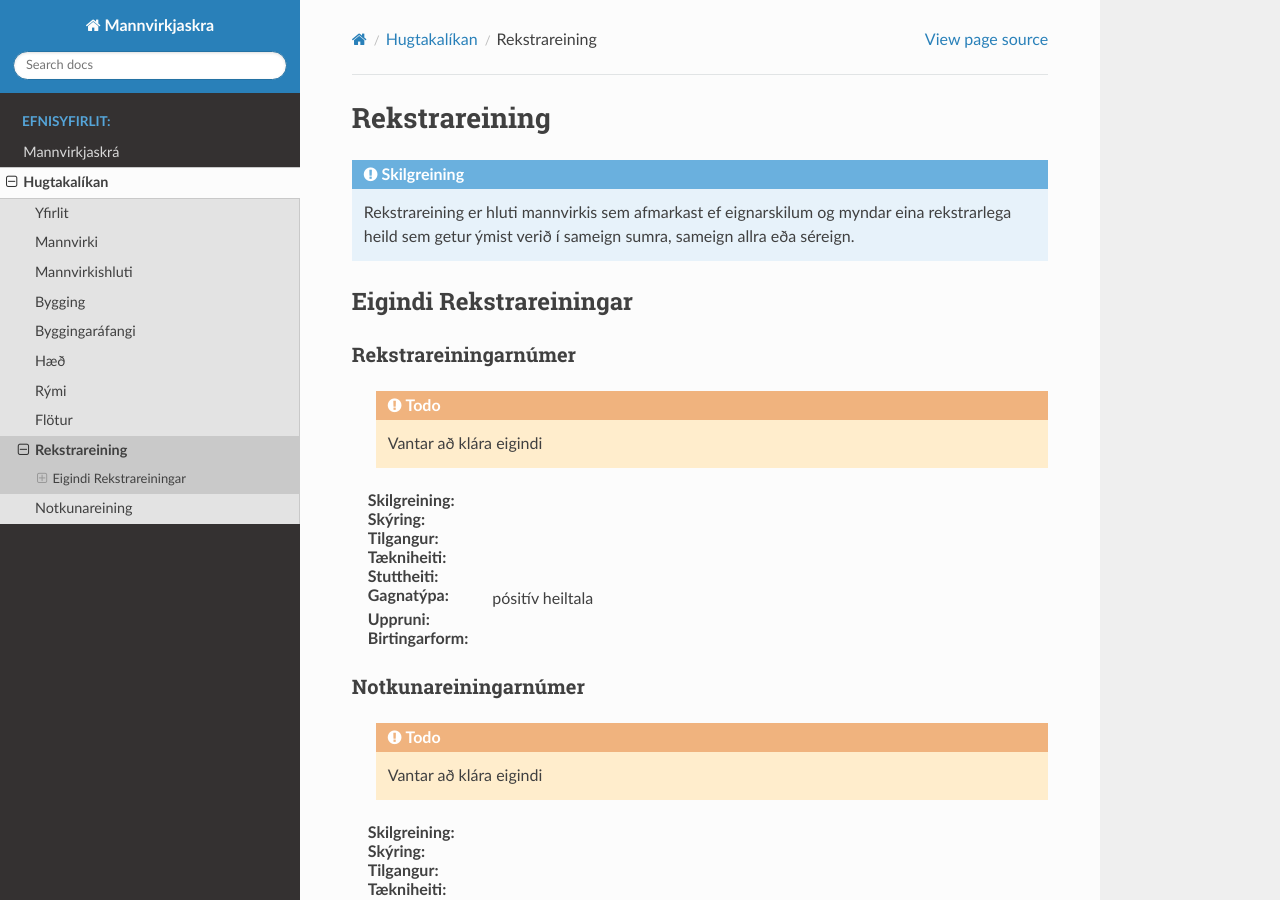
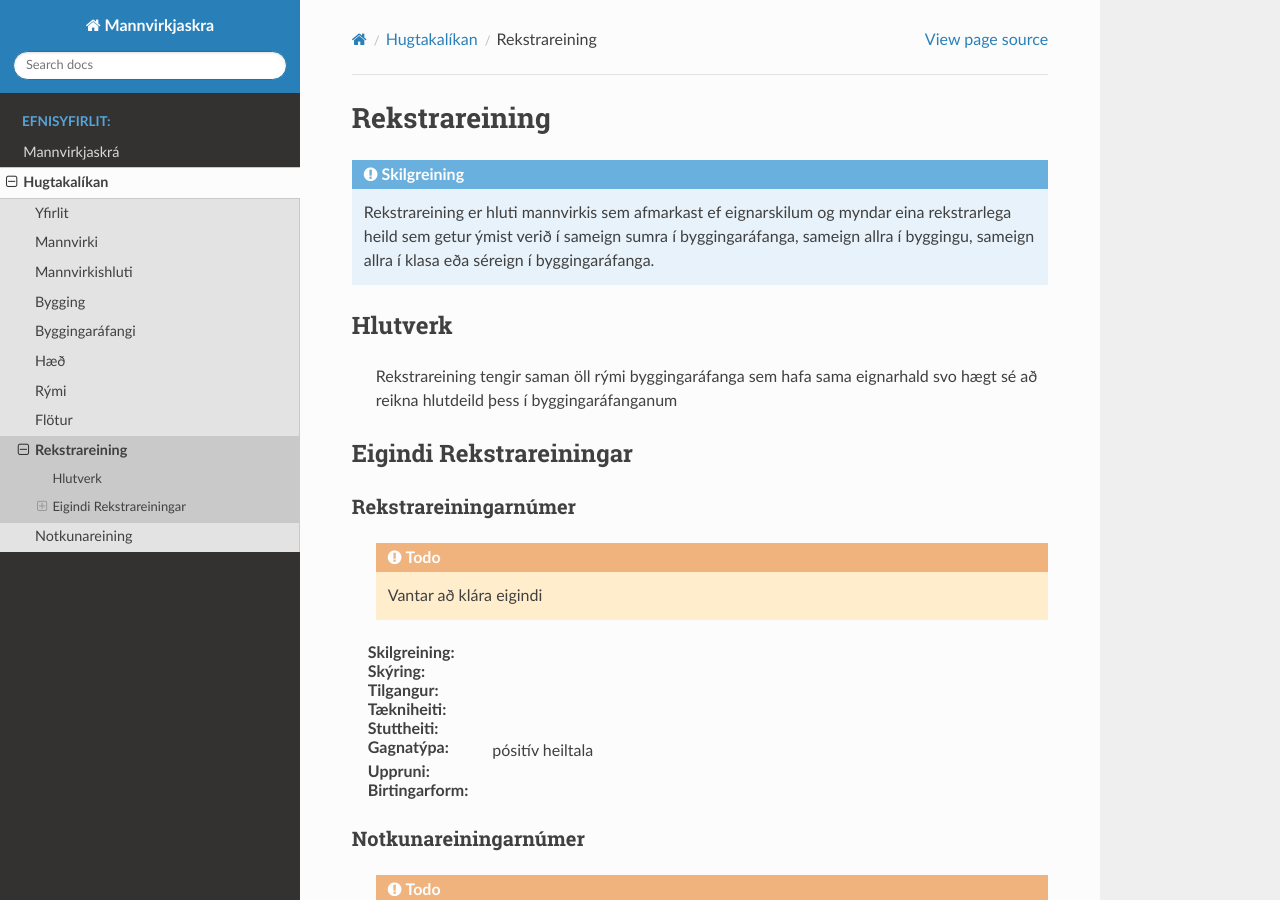
Before and after one commit to hthl/Mannvirkjaskra, a Sphinx documentation site: the page built from source/rekstrareining.rst, in a window 1280 px wide and 900 px high. Built offline with Sphinx 7.4.7 and the Read the Docs theme 2.0.0, drawn with Linux system fonts in a browser that asks for light colours.

Commit message:
Skilgreining rekstrareiningar uppfærð

```diff
--- a/source/rekstrareining.rst
+++ b/source/rekstrareining.rst
@@ -3,7 +3,12 @@ Rekstrareining
 
 .. admonition:: Skilgreining
 
-  Rekstrareining er hluti mannvirkis sem afmarkast ef eignarskilum og myndar eina rekstrarlega heild sem getur ýmist verið í sameign sumra, sameign allra eða séreign.
+  Rekstrareining er hluti mannvirkis sem afmarkast ef eignarskilum og myndar eina rekstrarlega heild sem getur ýmist verið í sameign sumra í byggingaráfanga, sameign allra í byggingu, sameign allra í klasa eða séreign í byggingaráfanga.
+
+Hlutverk
+--------
+
+  Rekstrareining tengir saman öll rými byggingaráfanga sem hafa sama eignarhald svo hægt sé að reikna hlutdeild þess í byggingaráfanganum
 
 
 Eigindi Rekstrareiningar
```
